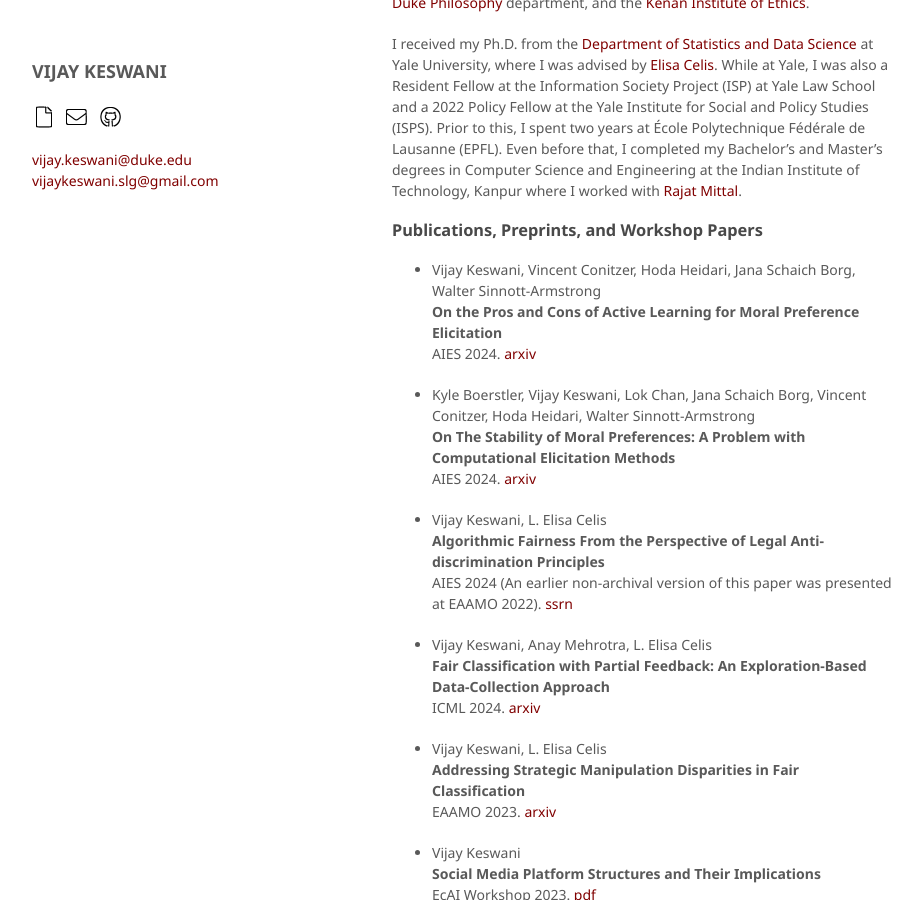
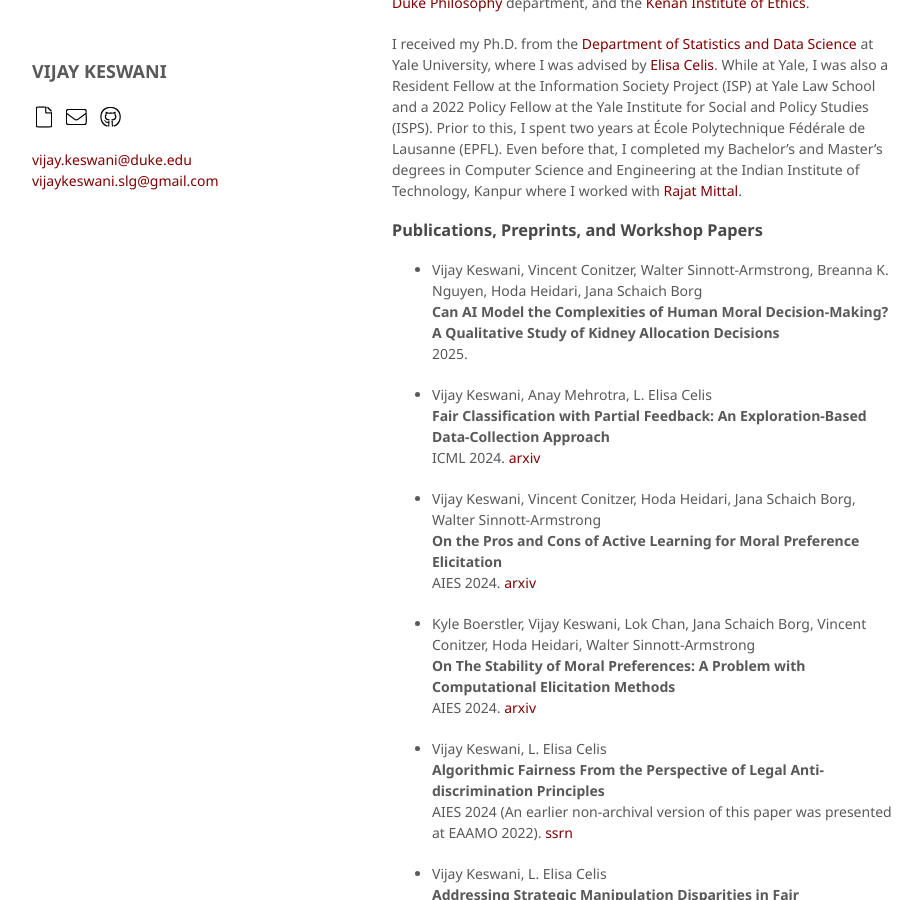
Before and after one commit to vijaykeswani/vijaykeswani.github.io, a Jekyll site: the page built from index.md, in a window 1280 px wide and 900 px high, scrolled down 275 px. Shown: the whole window, without its empty margins (178-1100 px from the left). Built offline with Jekyll 4.4.1, drawn with Linux system fonts in a browser that asks for light colours; nearby versions of some CDN libraries; a script that is not in the unit is left out.

Commit message:
Update index.md

```diff
--- a/index.md
+++ b/index.md
@@ -10,6 +10,14 @@
 I received my Ph.D. from the [Department of Statistics and Data Science](https://statistics.yale.edu/) at Yale University, where I was advised by [Elisa Celis](https://datascienceethics.org/elisacelis/). While at Yale, I was also a Resident Fellow at the Information Society Project (ISP) at Yale Law School and a 2022 Policy Fellow at the Yale Institute for Social and Policy Studies (ISPS). Prior to this, I spent two years at École Polytechnique Fédérale de Lausanne (EPFL). Even before that, I completed my Bachelor's and Master's degrees in Computer Science and Engineering at the Indian Institute of Technology, Kanpur where I worked with [Rajat Mittal](https://cse.iitk.ac.in/users/rmittal).
 
 ### Publications, Preprints, and Workshop Papers
+*   Vijay Keswani, Vincent Conitzer, Walter Sinnott-Armstrong, Breanna K. Nguyen, Hoda Heidari, Jana Schaich Borg\\
+    <b> Can AI Model the Complexities of Human Moral Decision-Making? A Qualitative Study of Kidney Allocation Decisions </b>\\
+    2025.
+
+*   Vijay Keswani, Anay Mehrotra, L. Elisa Celis\\
+    <b> Fair Classification with Partial Feedback: An Exploration-Based Data-Collection Approach</b>\\
+    ICML 2024. [arxiv](https://arxiv.org/abs/2402.11338)
+
 *   Vijay Keswani, Vincent Conitzer, Hoda Heidari, Jana Schaich Borg, Walter Sinnott-Armstrong\\
     <b> On the Pros and Cons of Active Learning for Moral Preference Elicitation</b>\\
     AIES 2024. [arxiv](https://arxiv.org/abs/2407.18889)
```
Also changed, not shown: other parts of index.md (+0 -4 lines).
